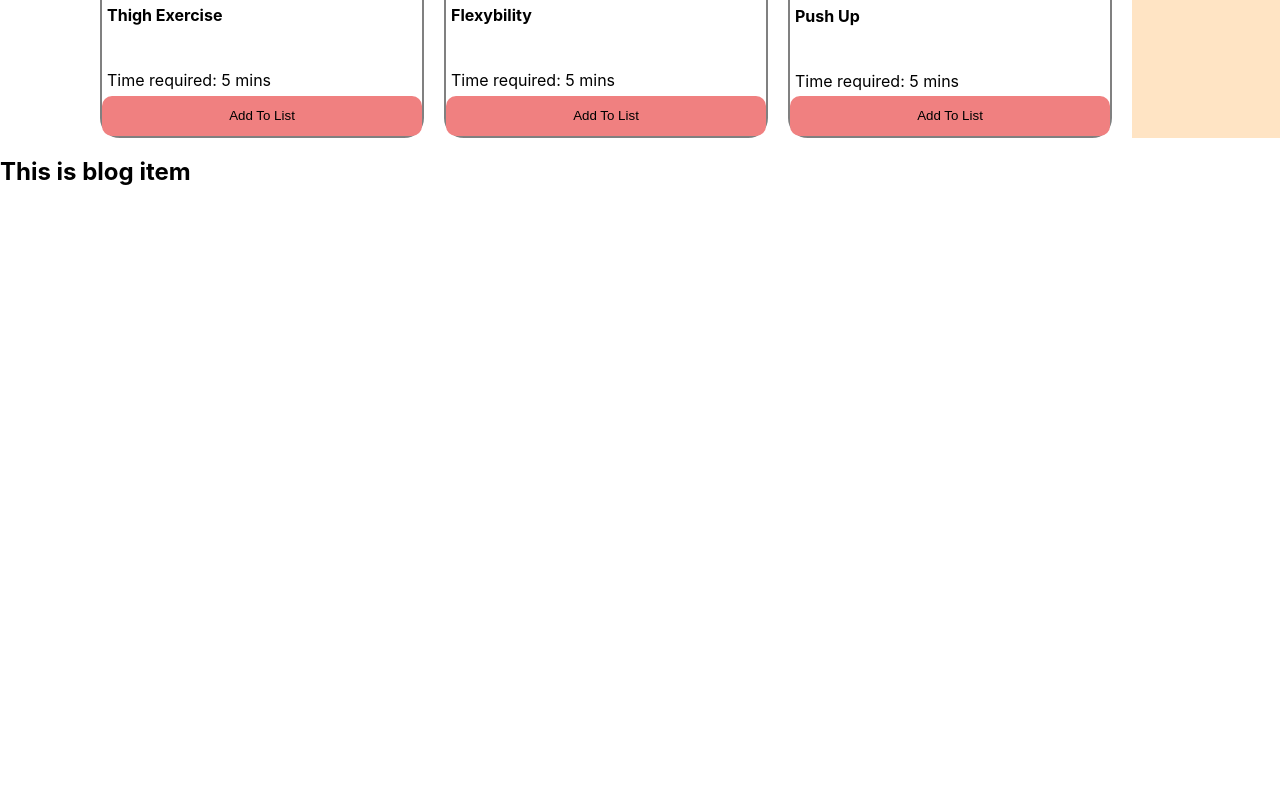
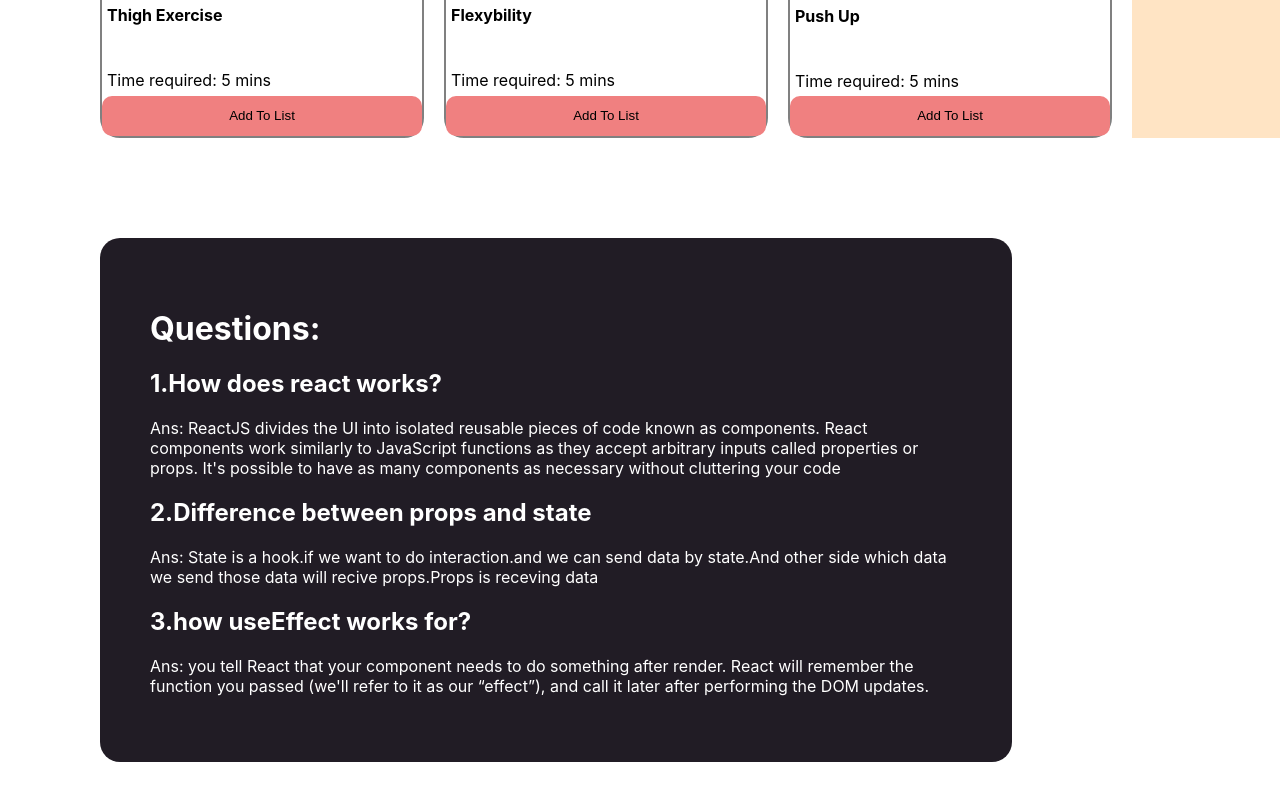
Before and after one commit to nhn1998/body-fitness-club, a React (Create React App) app: page / in a window 1280 px wide. Shown: the part 823-1623 px from the top of the page. Before the commit the page ends 1029 px from the top, so only its background shows below. Built offline with nearby package versions, Linux system fonts and the light colour scheme.

Commit message:
blog finished

```diff
--- /dev/null
+++ b/src/Components/Blog/Blog.css
@@ -0,0 +1,7 @@
+.blog{
+    margin: 100px;
+    background-color: rgb(33, 28, 37);
+    color: white;
+    border-radius: 20px;
+    padding: 50px;
+}
--- a/src/Components/Blog/Blog.js
+++ b/src/Components/Blog/Blog.js
@@ -1,9 +1,15 @@
 import React from 'react';
-
+import './Blog.css'
 const Blog = () => {
     return (
-        <div>
-            <h2>This is blog item</h2>
+        <div className='blog'>
+            <h1>Questions:</h1>
+            <h2>1.How does react works?</h2>
+            <p>Ans: ReactJS divides the UI into isolated reusable pieces of code known as components. React components work similarly to JavaScript functions as they accept arbitrary inputs called properties or props. It's possible to have as many components as necessary without cluttering your code</p>
+            <h2>2.Difference between props and state</h2>
+            <p>Ans: State is a hook.if we want to do interaction.and we can send data by state.And other side which data we send those data will recive props.Props is receving data</p>
+            <h2>3.how useEffect works for?</h2>
+            <p>Ans:  you tell React that your component needs to do something after render. React will remember the function you passed (we'll refer to it as our “effect”), and call it later after performing the DOM updates.</p>
         </div>
     );
 };
```
